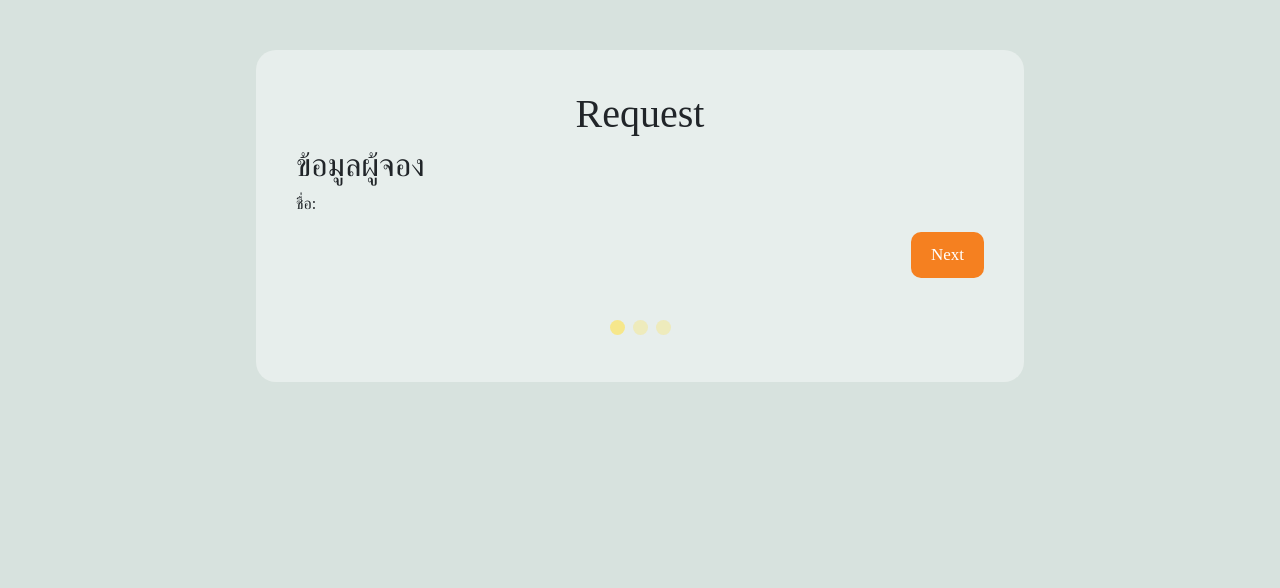
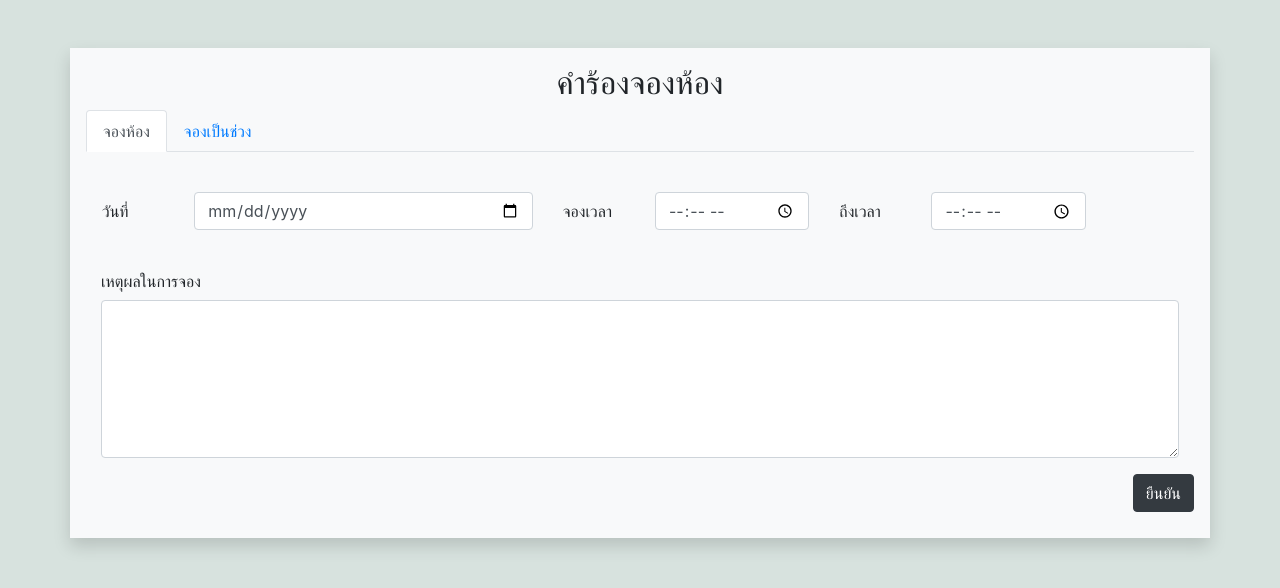
Before and after one commit to Rektzie/E-Booking, a Django app: page /index/booking/ in a window 1280 px wide. Shown: the part 66-654 px from the top of the page. Run offline with Django 3.2, Linux system fonts and the light colour scheme; some libraries are stand-ins or nearby versions.

Commit message:
23/4 19.13

```diff
--- a/ebooking/user/templates/user/booking.html
+++ b/ebooking/user/templates/user/booking.html
@@ -7,17 +7,86 @@
 
 {% load static %}
 
-<link rel="stylesheet" href="{% static 'style-book.css'%}">
+<!-- <link rel="stylesheet" href="{% static 'style-book.css'%}"> -->
 
-<form id="regForm" action="">
+<br><br>
+<div class="container bg-light shadow p-3">
+    <center><h2>คำร้องจองห้อง</h2></center>
+    <nav>
+        <div class="nav nav-tabs" id="nav-tab" role="tablist">
+          <a class="nav-item nav-link active" id="nav-home-tab" data-toggle="tab" href="#nav-home" role="tab" aria-controls="nav-home" aria-selected="true">จองห้อง</a>
+          <a class="nav-item nav-link" id="nav-profile-tab" data-toggle="tab" href="#nav-profile" role="tab" aria-controls="nav-profile" aria-selected="false">จองเป็นช่วง</a>
+
+        </div>
+      </nav>
+      <div class="tab-content" id="nav-tabContent">
+        <div class="tab-pane fade show active" id="nav-home" role="tabpanel" aria-labelledby="nav-home-tab">
+            <br>
+            <div class="form-group row p-3">
+                <label  class="col-sm-1 col-form-label">วันที่</label>
+                <div class="col-sm-4">
+                    <input type="date"  class="form-control" name="date">
+                </div>
+                <label  class="col-sm-1 col-form-label">จองเวลา</label>
+                <div class="col-sm-2">
+                    <input type="time"  class="form-control" name="start_time">
+                </div>
+                <label  class="col-sm-1 col-form-label">ถึงเวลา</label>
+                <div class="col-sm-2">
+                    <input type="time"  class="form-control" name="end_time">
+                </div>
+                </div>
+            <div class="form-group">
+                <label  class="col-sm-2 col-form-label">เหตุผลในการจอง</label>
+                <div class="col-sm-12">
+                    <textarea  class="form-control" id="exampleFormControlTextarea1" rows="6"  name="reason" required="required"></textarea>
+                </div>
+                </div>
+
+                <button type="submit" class="btn btn-dark" style="float: right;">ยืนยัน</button>
+                <br>
+                <br>
+
+        </div>
+        <div class="tab-pane fade" id="nav-profile" role="tabpanel" aria-labelledby="nav-profile-tab">
+            <br>
+            <div class="form-group row p-3">
+                <label  class="col-sm-1 col-form-label">วันที่</label>
+                <div class="col-sm-4">
+                    <input type="date"  class="form-control" name="date">
+                </div>
+                <label  class="col-sm-1 col-form-label">จองเวลา</label>
+                <div class="col-sm-2">
+                    <input type="time"  class="form-control" name="start_time">
+                </div>
+                <label  class="col-sm-1 col-form-label">ถึงเวลา</label>
+                <div class="col-sm-2">
+                    <input type="time"  class="form-control" name="end_time">
+                </div>
+                </div>
+            <div class="form-group">
+                <label  class="col-sm-2 col-form-label">เหตุผลในการจอง</label>
+                <div class="col-sm-12">
+                    <textarea  class="form-control" id="exampleFormControlTextarea1" rows="6"  name="reason" required="required"></textarea>
+                </div>
+                </div>
+
+                <button type="submit" class="btn btn-dark" style="float: right;">ยืนยัน</button>
+                <br>
+                <br>
+
+
+        </div>
+
+      </div>
+</div>
+
+<!-- <form id="regForm" action="">
     <h1>Request</h1>
-    <!-- One "tab" for each step in the form: -->
+
     <div class="tab"><h2>ข้อมูลผู้จอง</h2>
         <p>ชื่อ: {{ request.user.first_name }} {{ request.user.last_name }} </p>
-        <!-- {% for s in student %}
-        <p>รหัสนักศึกษา: {{s.user_id_id}}</p>
-        <p>ชั้นปี:{{ request.user.id }}</p>
-        {% endfor %} -->
+
         {% for s in student %}
             {% if request.user.id == s.user_id_id %}
             <p>รหัสนักศึกษา: {{s.stu_id}}</p>
@@ -25,8 +94,7 @@
             {% endif %}
         {% endfor %}
 
-      <!-- <p><input placeholder="First name..." oninput="this.className = ''" name="fname"></p>
-      <p><input placeholder="Last name..." oninput="this.className = ''" name="lname"></p> -->
+
     </div>
     <div class="tab"><h2>จอง</h2>
         <div class="row p-2" >
@@ -59,10 +127,9 @@
                     <textarea class="form-control" id="exampleFormControlTextarea1" rows="3"  name="reason" required="required"></textarea>
                     </div>
                 </p>
-      <!-- <p><input placeholder="E-mail..." oninput="this.className = ''" name="email"></p>
-      <p><input placeholder="Phone..." oninput="this.className = ''" name="phone"></p> -->
+
     </div>
-    <div class="tab"><h2>ยันยันการจอง</h2> <!-- เป็นส่วนที่แสลงว่าจองห้องไปเวลาไหนบ้าง -->
+    <div class="tab"><h2>ยันยันการจอง</h2>
         <h3>ผู้จอง</h3>
         <p>ชื่อ:</p>
         <p>รหัสนักศึกษา:</p>
@@ -73,103 +140,30 @@
         <p>วันที่:</p>
         <p>เวลา:</p>
 
-      <!-- <p><input placeholder="dd" oninput="this.className = ''" name="dd"></p>
-      <p><input placeholder="mm" oninput="this.className = ''" name="nn"></p>
-      <p><input placeholder="yyyy" oninput="this.className = ''" name="yyyy"></p> -->
+
     </div>
-    <!-- <div class="tab">Login Info:
-      <p><input placeholder="Username..." oninput="this.className = ''" name="uname"></p>
-      <p><input placeholder="Password..." oninput="this.className = ''" name="pword" type="password"></p>
-    </div> -->
+
     <div style="overflow:auto;">
       <div style="float:right;">
         <button type="button" id="prevBtn" onclick="nextPrev(-1)">Previous</button>
         <button type="button" id="nextBtn" onclick="nextPrev(1)">Next</button>
       </div>
     </div>
-    <!-- Circles which indicates the steps of the form: -->
+
     <div style="text-align:center;margin-top:40px;">
       <span class="step"></span>
       <span class="step"></span>
       <span class="step"></span>
 
     </div>
-  </form>
+  </form> -->
 
-
+<!--
 {% load static %}
-<script  src="{% static 'script.js'%}"></script>
+<script  src="{% static 'script.js'%}"></script> -->
 
 
 
-<!--
-    {% load static %}
-  <link rel="stylesheet" href="{% static 'style-profile.css'%}">
-
-<br><br>
-<div class="container">
-    <div class="row">
-        <div class="col-12 ">
-        <form method="POST" action="">
-            {% csrf_token %}
-             {% if error %}
-              <div class="alert alert-danger" role="alert">
-                <strong>Oh snap!</strong> {{error}}
-               </div>
-            {% endif %}
-            <center><h1> คำร้องขอจองสถานที่  </h1> </center>
-        </div>
-        <div></div>
-
-        <div class="col-12 p-3 ">
-            <div class="pbg p-3 rounded-lg shadow " > -->
-
-                <!-- <center> <h2> ขอจอง {{room.name}} </h2></center> -->
-                <!-- <div class="row" >
-                <div class="col-4  ">
-                     ผู้จอง
-                </div>
-                <div class="col-4  ">
-                     รหัสนักศึกษา
-                </div>
-                <div class="col-4  ">
-                    ชั้นปีที่
-               </div>
-               <br> <br>
-            </div>
-            <div class="row p-2" >
-            <div class="col-2 form-check">
-                <input class="form-check-input position-static" type="radio" name="blankRadio" id="blankRadio1" value="option1">
-                <label> จองเป็นช่วง</label>
-            </div>
-            <div class="col-2 form-check">
-                <input class="form-check-input position-static" type="radio" name="blankRadio" id="blankRadio1" value="option1">
-                <label> จองหลายวัน</label>
-            </div>
-            </div>
-            <p> วันที่จอง <input type="date" id="date" name="date" required="required"> <p>
-            <div class="row">
-                <div class="col-3">
-                    <p> ตั้งแต่เวลา<input class="form-control" type="time" name="st_time" required="required"><p>
-                </div>
-
-                <div class="col-3">
-                    <p> ถึงเวลา<input class="form-control" type="time" name="ed_time" required="required"><p></p>
-                </div>
-
-            </div>
 
 
-
-                <p><div class="form-group"><label for="exampleFormControlTextarea1">เหตุผลการใช้งาน</label>
-                    <textarea class="form-control" id="exampleFormControlTextarea1" rows="3"  name="reason" required="required"></textarea>
-                    </div>
-                </p>
-                <button type="submit" class="btn btn-dark">ยืนยัน</button>
-                </form>
-            </div>
-        </div>
-    </div>
-</div> -->
-
 {% endblock base %}
```
